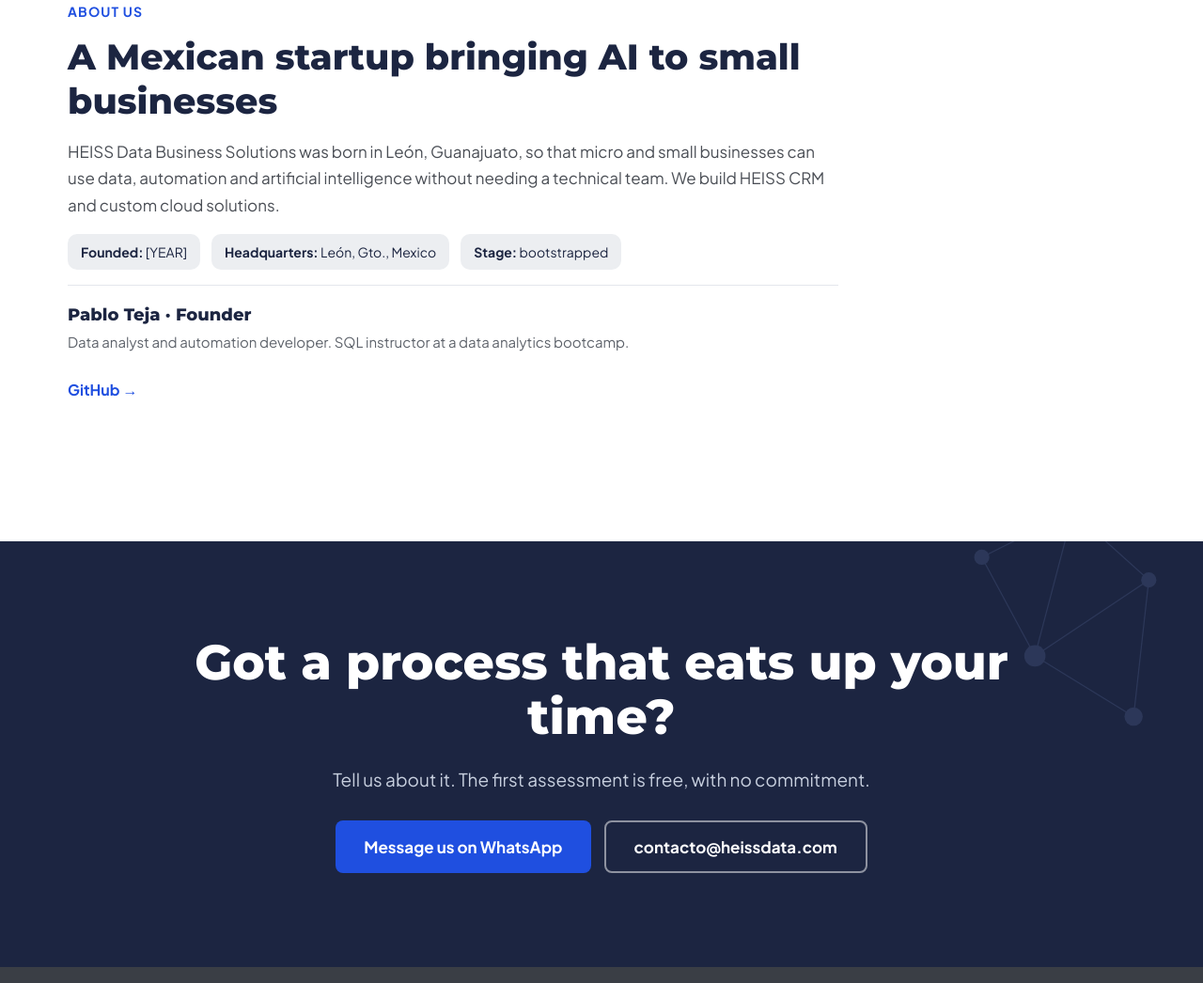
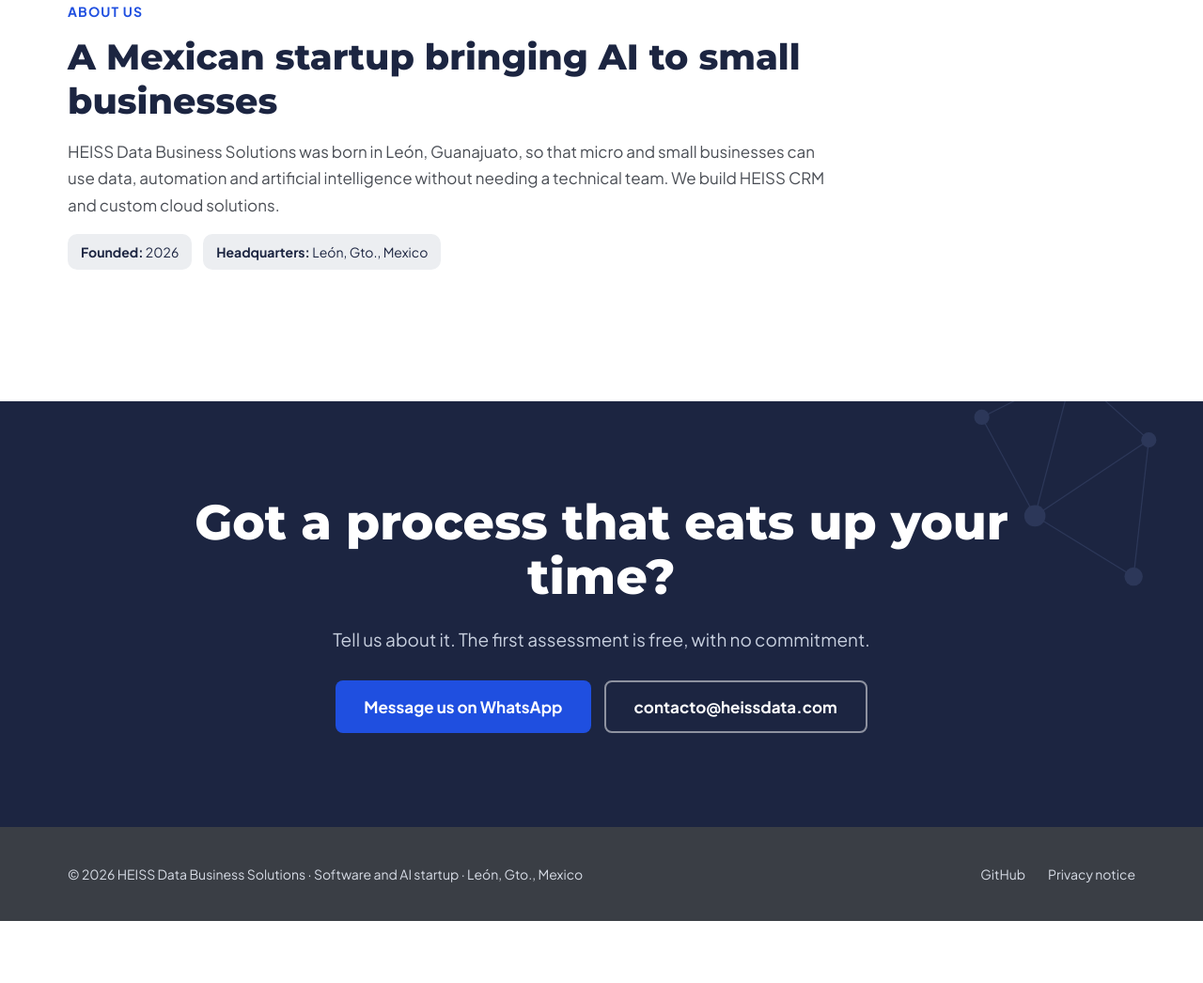
Before and after one commit to heissdteja-alt/heiss-web, a plain HTML site: page index.html in a window 1280 px wide. Shown: the part 4985-6031 px from the top of the page at 94% size. After the commit the page ends 5965 px from the top, so only its background shows below. Drawn offline with Linux system fonts and the light colour scheme.

Commit message:
feat(about): remove founder block, links and stage; founded 2026
Co-Authored-By: Claude Opus 5.5 <noreply@anthropic.com>

```diff
--- a/index.html
+++ b/index.html
@@ -38,7 +38,7 @@
   "logo": "https://heissdata.com/assets/logo.png",
   "email": "contacto@heissdata.com",
   "telephone": "+52 477 180 4057",
-  "founder": { "@type": "Person", "name": "Pablo Teja" },
+  "foundingDate": "2026",
   "address": { "@type": "PostalAddress", "addressLocality": "León", "addressRegion": "Guanajuato", "addressCountry": "MX" },
   "sameAs": ["https://github.com/heissdteja-alt"]
 }
@@ -316,21 +316,9 @@
     <h2 id="nosotros-title" data-i18n="about.title">Una startup mexicana que lleva la IA a los negocios pequeños</h2>
     <p class="about-text" data-i18n="about.text">HEISS Data Business Solutions nace en León, Guanajuato, para que micro y pequeñas empresas usen datos, automatización e inteligencia artificial sin necesitar un equipo técnico. Desarrollamos HEISS CRM y soluciones a la medida sobre la nube.</p>
     <ul class="facts">
-      <!-- TODO: año de fundación -->
-      <li data-i18n-html="about.founded"><strong>Fundada:</strong> [AÑO]</li>
+      <li data-i18n-html="about.founded"><strong>Fundada:</strong> 2026</li>
       <li data-i18n-html="about.hq"><strong>Sede:</strong> León, Gto., México</li>
-      <li data-i18n-html="about.stage"><strong>Etapa:</strong> autofinanciada</li>
     </ul>
-    <div class="founder">
-      <p class="founder-name" data-i18n="about.founder">Pablo Teja · Fundador</p>
-      <p class="founder-bio" data-i18n="about.bio">Analista de datos y desarrollador de automatizaciones. Instructor de SQL en un bootcamp de análisis de datos.</p>
-    </div>
-    <div class="about-links">
-      <a href="https://github.com/heissdteja-alt" rel="noopener">GitHub →</a>
-      <!-- TODO: enlaces de LinkedIn y Upwork -->
-      <a href="#" data-todo="linkedin">LinkedIn →</a>
-      <a href="#" data-todo="upwork">Upwork →</a>
-    </div>
   </div>
 </section>
 
--- a/js/main.js
+++ b/js/main.js
@@ -95,11 +95,8 @@
     'about.eyebrow': 'About us',
     'about.title': 'A Mexican startup bringing AI to small businesses',
     'about.text': 'HEISS Data Business Solutions was born in León, Guanajuato, so that micro and small businesses can use data, automation and artificial intelligence without needing a technical team. We build HEISS CRM and custom cloud solutions.',
-    'about.founded': '<strong>Founded:</strong> [YEAR]',
+    'about.founded': '<strong>Founded:</strong> 2026',
     'about.hq': '<strong>Headquarters:</strong> León, Gto., Mexico',
-    'about.stage': '<strong>Stage:</strong> bootstrapped',
-    'about.founder': 'Pablo Teja · Founder',
-    'about.bio': 'Data analyst and automation developer. SQL instructor at a data analytics bootcamp.',
     'cta.title': 'Got a process that eats up your time?',
     'cta.lead': 'Tell us about it. The first assessment is free, with no commitment.',
     'cta.wa': 'Message us on WhatsApp',
```
Also changed, not shown: 1 other file.
